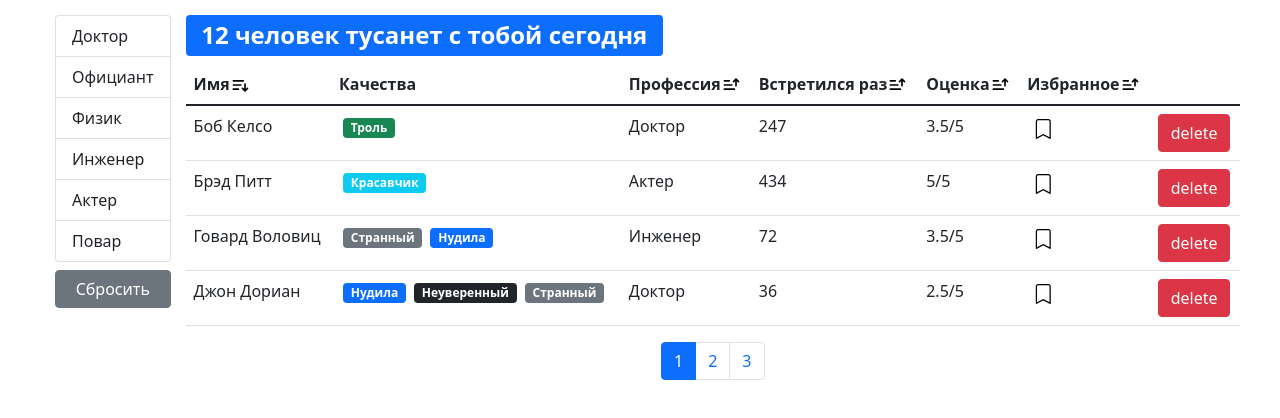
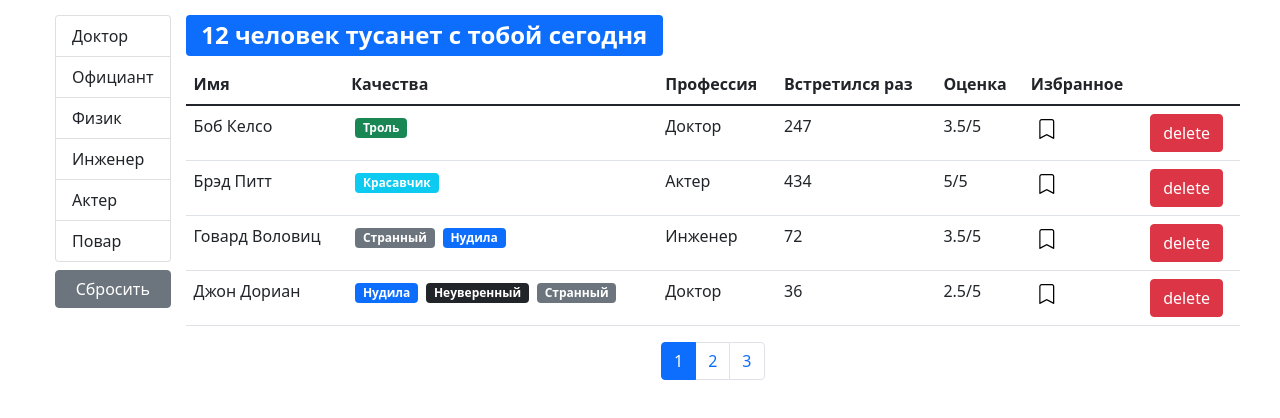
Before and after one commit to ZagSerSan/CP_fast-company, a React (Create React App) app: page / in a window 1280 px wide. Shown: the top 418 px of the page. Built offline with nearby package versions, Linux system fonts and the light colour scheme.

Commit message:
релиз логики иконки сортировки

```diff
--- a/src/app/components/tableHeader.jsx
+++ b/src/app/components/tableHeader.jsx
@@ -17,6 +17,41 @@ const TableHeader = ({
       onSetSortSettings({iter: itemSortKey, order: 'asc'})
     }
     //todo изменение иконок при сортировке
+
+    for (let key in thState) {
+      if (thState[key].sortKey === itemSortKey && thState[key].iconOrder === true) {
+        console.log(`менять иконку на '${thState[key]}'`);
+      }
+        // console.log('if: проверка на добавление иконки по нажатому th');
+        thState[key].iconOrder = thState[key].sortKey === itemSortKey ?  true : false
+      // } else if (thState[key].iconOrder === true) {
+        // console.log('else: поменять на активном, остальные проходят проверку if');
+        // thState[key].iconOrder = thState[key].sortKey === itemSortKey ?  true : false
+      // }
+    }
+
+    // itemSortKey==='profession.name'?thState.profession : thState[itemSortKey]
+    // // onSetThState(prevState => {
+    // //   return prevState
+    // // })
+    // let test = Object.entries(thState).map(value => (
+      // {
+      //   ...value,
+      //   iconOrder: false
+      // }
+      // value
+      // console.log(value)
+    // ))
+
+    // let test2 = {...test}
+    // console.log('test2', test2)
+    // let obj = {}
+    // for (let i = 0; i < test.length; i++) {
+    //   obj[i] = test[i]
+    // }
+    // console.log('obj', obj);
+
+
     // onSetThState((prevState) => (
     //   Object.keys(prevState).map(prevStateKey => (
     //     {
@@ -69,7 +104,8 @@ const TableHeader = ({
               onClick={thState[thStateKey].sortKey ? ()=>handleSort(thState[thStateKey].sortKey) : null}
             >
               {thState[thStateKey].name}
-              {thState[thStateKey].sortKey && <IconSVG id={thState[thStateKey].iconOrder ? 'sort-descending' : 'sort-ascending'}/>}
+              {thState[thStateKey].iconOrder &&
+              <IconSVG id={sortSettings.order === 'asc' ? 'sort-ascending' : 'sort-descending'}/>}
             </th>
           ))}
         </tr>
--- a/src/app/components/users.jsx
+++ b/src/app/components/users.jsx
@@ -27,12 +27,12 @@ const Users = ({ users, onDelete, onToggleBookMark, onRefreshUsers }) => {
   // ])
   const [thState, setThState] = useState({
     name: {name: 'Имя', sortKey: 'name', iconOrder: false},
-    qualities: {name: 'Качества', sortKey: '', iconOrder: true},
-    profession: {name: 'Профессия', sortKey: 'profession.name', iconOrder: true},
-    completedMeetings: {name: 'Встретился раз', sortKey: 'completedMeetings', iconOrder: true},
-    rate: {name: 'Оценка', sortKey: 'rate', iconOrder: true},
-    bookmark: {name: 'Избранное', sortKey: 'bookmark', iconOrder: true},
-    delete: {name: '', sortKey: '', iconOrder: true}
+    qualities: {name: 'Качества', sortKey: '', iconOrder: false},
+    profession: {name: 'Профессия', sortKey: 'profession.name', iconOrder: false},
+    completedMeetings: {name: 'Встретился раз', sortKey: 'completedMeetings', iconOrder: false},
+    rate: {name: 'Оценка', sortKey: 'rate', iconOrder: false},
+    bookmark: {name: 'Избранное', sortKey: 'bookmark', iconOrder: false},
+    delete: {name: '', sortKey: '', iconOrder: false}
   })
 
   let count = users.length
```
